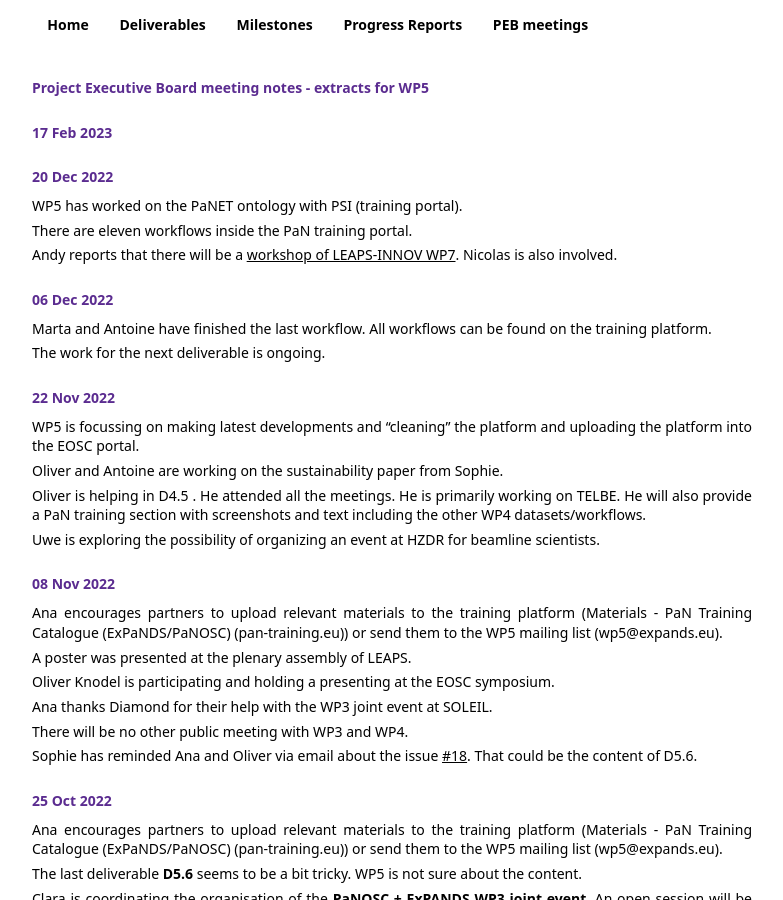
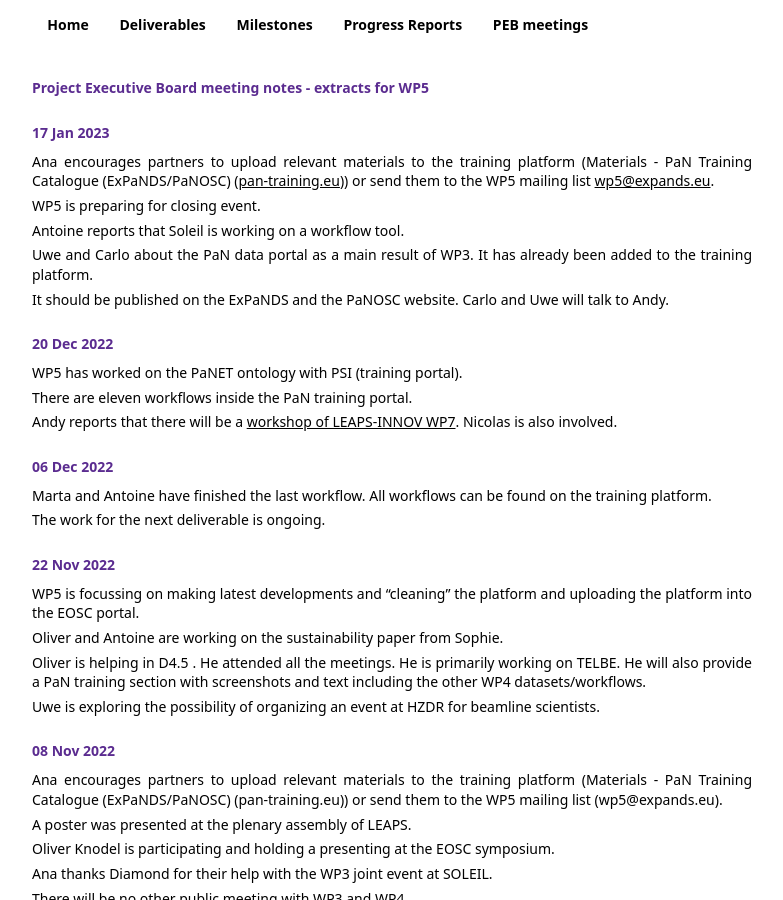
Before and after one commit to ExPaNDS-eu/WP1-reporting, a Jekyll site: the page built from _pebs-wp/pebs-wp5.html, in a window 1280 px wide and 900 px high. Shown: the whole window, without its empty margins (248-1031 px from the left). Built offline with Jekyll 4.4.1, drawn with Linux system fonts in a browser that asks for light colours.

Commit message:
Update 2023-01-17-notes.html

```diff
--- a/_pebs/2023-01-17-notes.html
+++ b/_pebs/2023-01-17-notes.html
@@ -11,15 +11,15 @@
 #WP2
 - "<p>WP2 is working on the deliverable. A final WP2 meeting is taking place on 19th January 2023.</p>"
 #WP3
-- "WP3 is summarizing the KPI’s and preparing the session for the closing event."
+- "<p>WP3 is summarizing the KPI’s and preparing the session for the closing event.</p>"
 #WP4
 - "<p>WP4 is preparing the session for the closing event.</p>"
 #WP5
-- "<p>Ana encourages partners to upload relevant materials to the training platform (Materials - PaN Training Catalogue (ExPaNDS/PaNOSC) (<a href='http://pan-training.eu'>pan-training.eu</a>)) or send them to the WP5 mailing list <a href= "mailto:wp5@expands.eu">wp5@expands.eu</a>.
+- "<p>Ana encourages partners to upload relevant materials to the training platform (Materials - PaN Training Catalogue (ExPaNDS/PaNOSC) (<a href='http://pan-training.eu'>pan-training.eu</a>)) or send them to the WP5 mailing list <a href='mailto:wp5@expands.eu'>wp5@expands.eu</a>.
 <p>WP5 is preparing for closing event.</p>
 <p>Antoine reports that Soleil is working on a workflow tool.</p>
 <p>Uwe and Carlo about the PaN data portal as a main result of WP3. It has already been added to the training platform.</p>
-It should be published on the ExPaNDS and the PaNOSC website. Carlo and Uwe will talk to Andy.</p>"
+<p>It should be published on the ExPaNDS and the PaNOSC website. Carlo and Uwe will talk to Andy.</p>"
 #WP6
 - "<p>D6.24 was released in December.</p>
 <p>WP6 is planning six webinars with use cases from the PaN community.</p>
```
